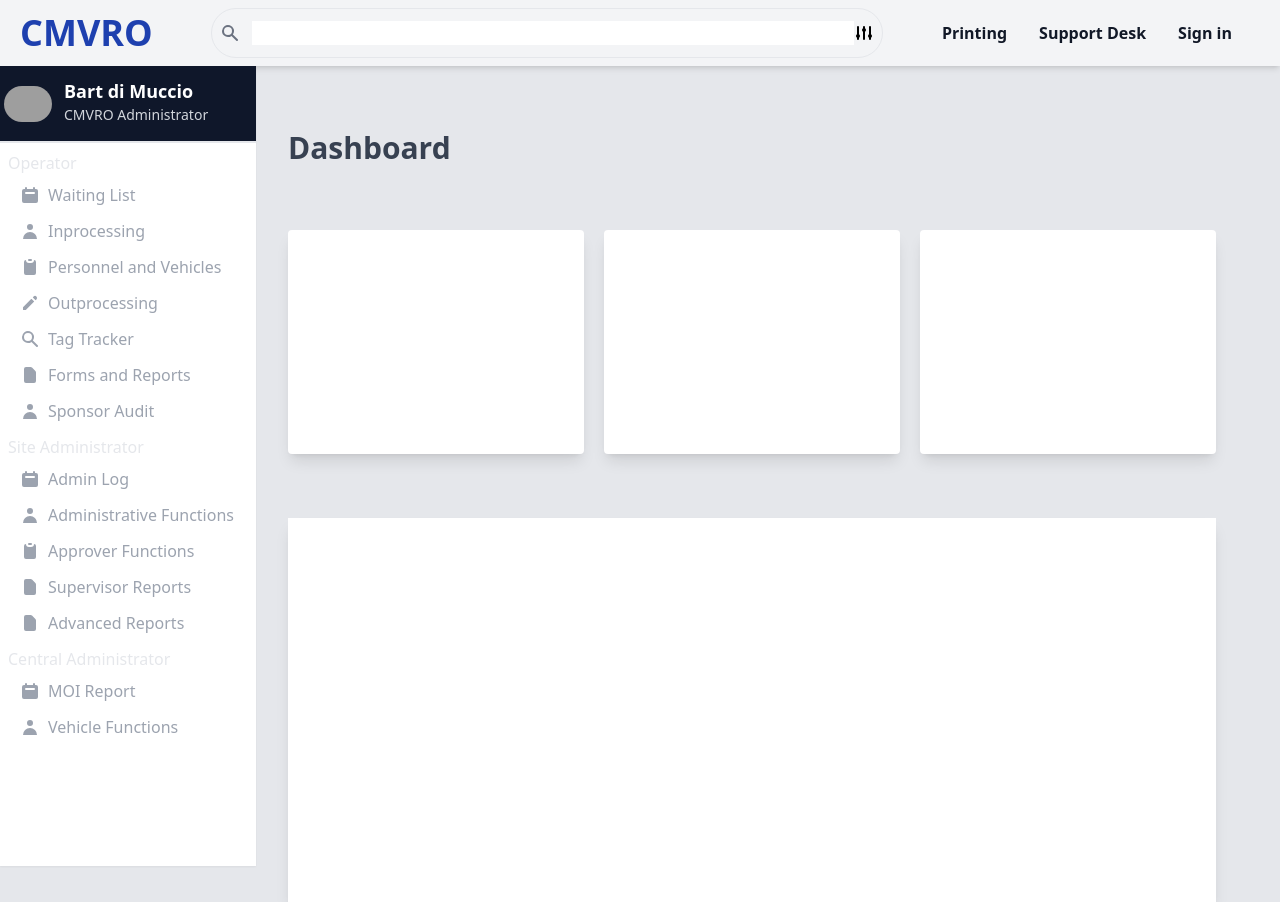
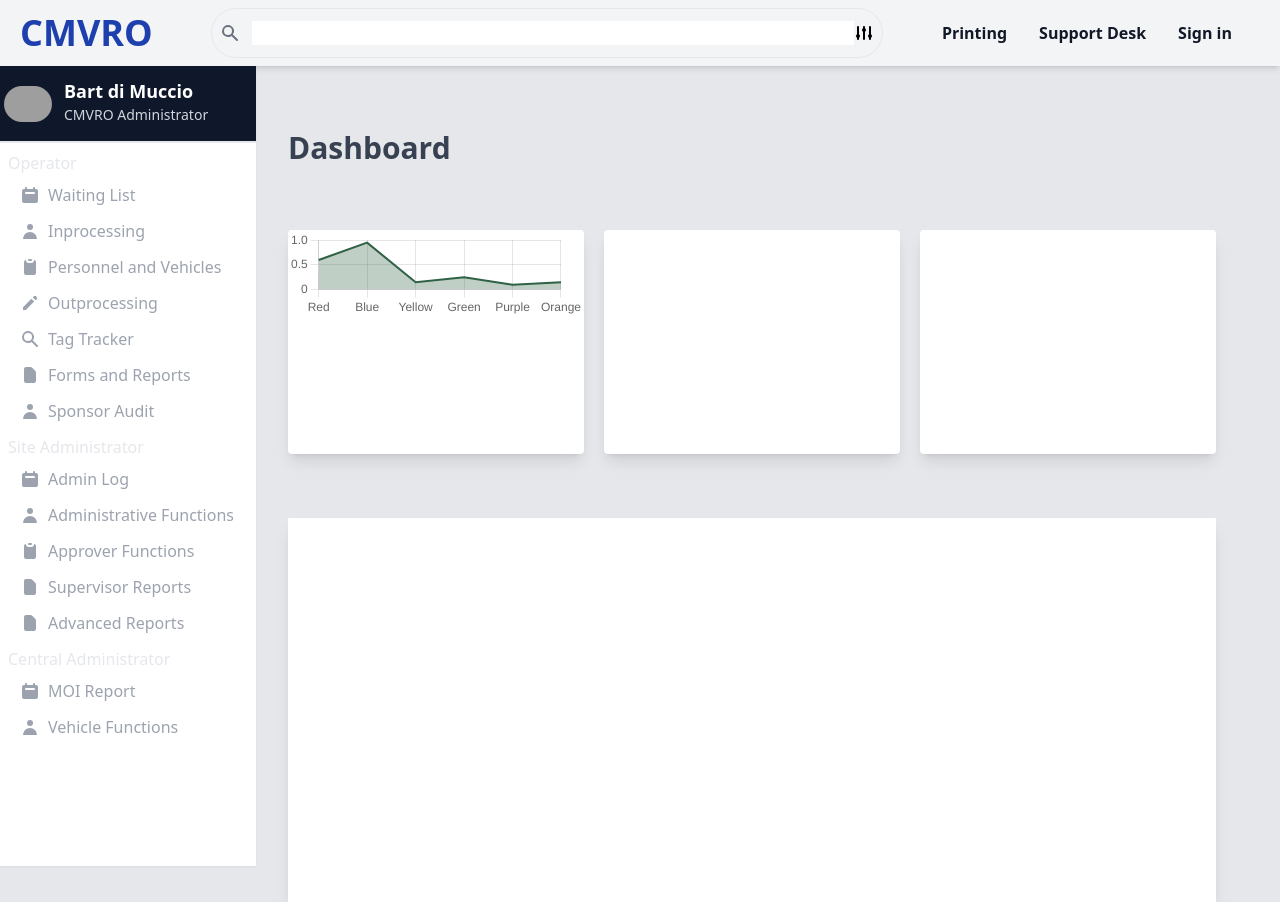
Before and after one commit to ccavalleri/cmvro, a Next.js app: page / in a window 1280 px wide. Built offline with nearby package versions, Linux system fonts and the light colour scheme; grey boxes are pictures that could not be loaded.

Commit message:
adding chart.js support and first graph example

```diff
--- a/components/Body.js
+++ b/components/Body.js
@@ -1,9 +1,71 @@
+import React from 'react';
+import {
+  Chart as ChartJS,
+  CategoryScale,
+  LinearScale,
+  PointElement,
+  LineElement,
+  Title,
+  Tooltip,
+  Legend,
+  Filler,
+} from 'chart.js';
+ChartJS.register(
+  CategoryScale,
+  LinearScale,
+  PointElement,
+  LineElement,
+  Filler,
+  Title
+);
+import { Line } from 'react-chartjs-2';
+
 export default function Body() {
+  const data = {
+    labels: ['Red', 'Blue', 'Yellow', 'Green', 'Purple', 'Orange'],
+    datasets: [
+      {
+        data: [12, 19, 3, 5, 2, 3],
+      },
+    ],
+  };
+  const options = {
+    plugins: {
+      legend: {
+        display: false,
+      },
+    },
+    elements: {
+      line: {
+        tension: 0,
+        borderWidth: 2,
+        borderColor: 'rgba(47,97,68,1)',
+        fill: 'start',
+        backgroundColor: 'rgba(47,97,68,0.3)',
+      },
+      point: {
+        radius: 0,
+        hitRadius: 0,
+      },
+    },
+    scales: {
+      xAxis: {
+        display: false,
+      },
+      yAxis: {
+        display: false,
+      },
+    },
+  };
+
   return (
     <div>
       <p className="text-gray-700 text-3xl mb-16 font-bold">Dashboard</p>
       <div className="grid lg:grid-cols-3 gap-5 mb-16">
-        <div className="rounded bg-white h-56 shadow-lg"></div>
+        <div className="rounded bg-white h-56 shadow-lg">
+          {' '}
+          <Line data={data} width={400} height={120} options={options} />
+        </div>
         <div className="rounded bg-white h-56 shadow-lg"></div>
         <div className="rounded bg-white h-56 shadow-lg"></div>
       </div>
--- a/package.json
+++ b/package.json
@@ -12,10 +12,12 @@
     "@headlessui/react": "^1.7.7",
     "@heroicons/react": "^1.0.6",
     "@next/font": "13.1.1",
+    "chart.js": "^4.1.2",
     "eslint": "8.31.0",
     "eslint-config-next": "13.1.1",
     "next": "13.1.1",
     "react": "18.2.0",
+    "react-chartjs-2": "^5.2.0",
     "react-router": "^6.6.2",
     "react-router-dom": "^6.6.2"
   },
```
Also changed, not shown: 1 other file (tests, documents, lock files or other folders).
